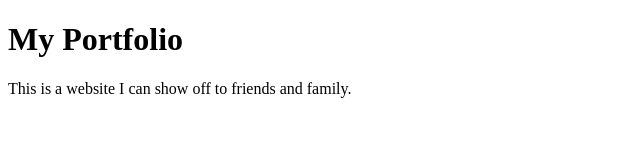
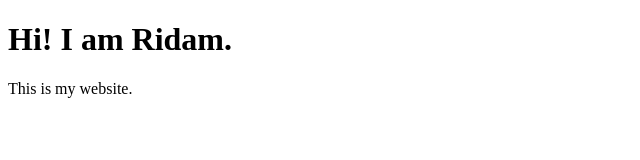
Before and after one commit to MJRidam/my-portfolio, a plain HTML site: page index.html in a window 1280 px wide. Shown: the whole page, without its empty margins (0-640 px from the left). Drawn offline with Linux system fonts and the light colour scheme.

Commit message:
make the page about me

```diff
--- a/index.html
+++ b/index.html
@@ -1,10 +1,10 @@
 <!DOCTYPE html>
 <html>
 	<head>
-		<title>My Portfolio</title>
+		<title>Ridam's Portfolio</title>
 	</head>
 	<body>
-		<h1>My Portfolio</h1>
-		<p>This is a website I can show off to friends and family.</p>
+		<h1>Hi! I am Ridam.</h1>
+		<p>This is my website.</p>
 	</body>
 </html>
```
